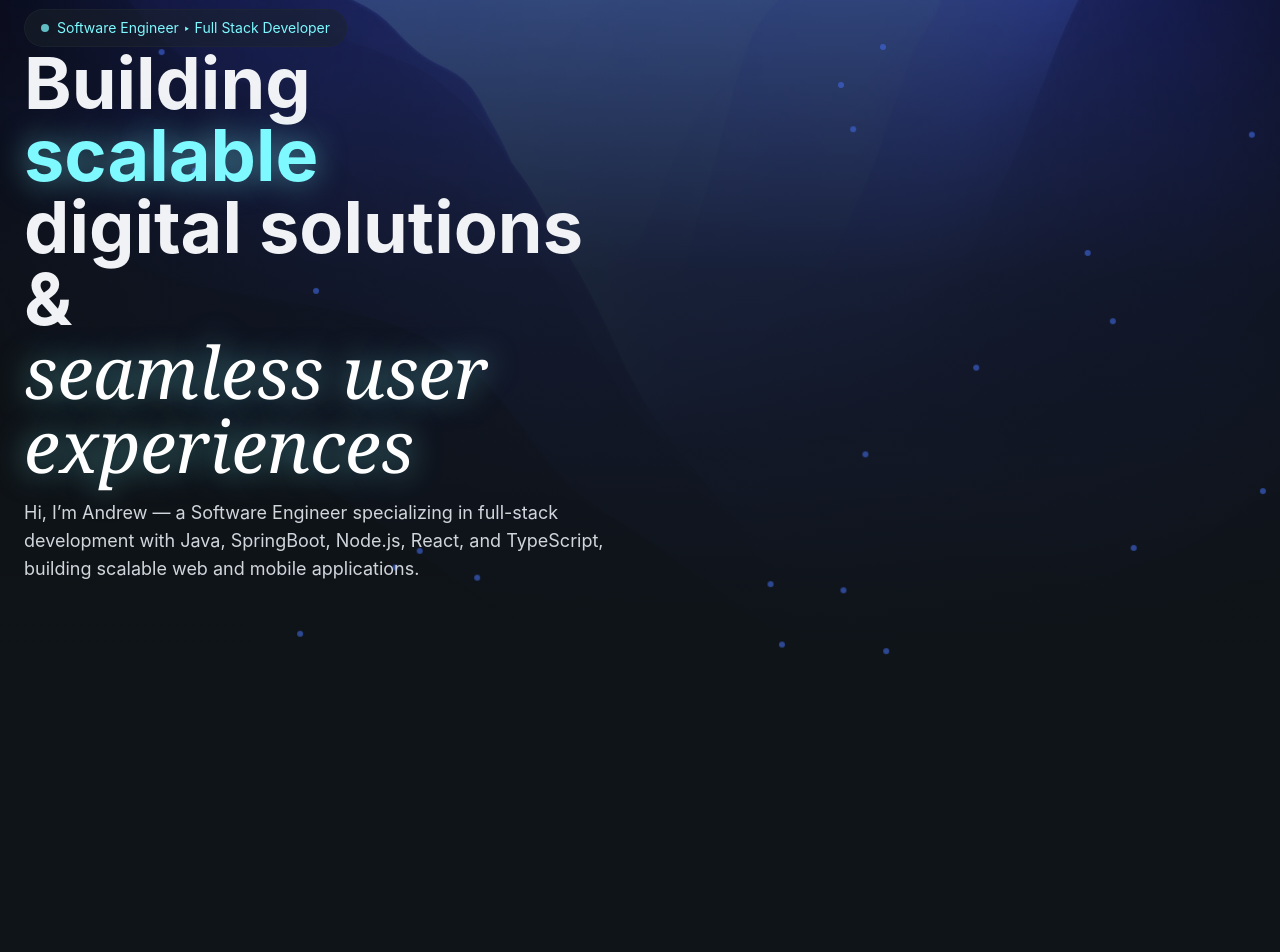
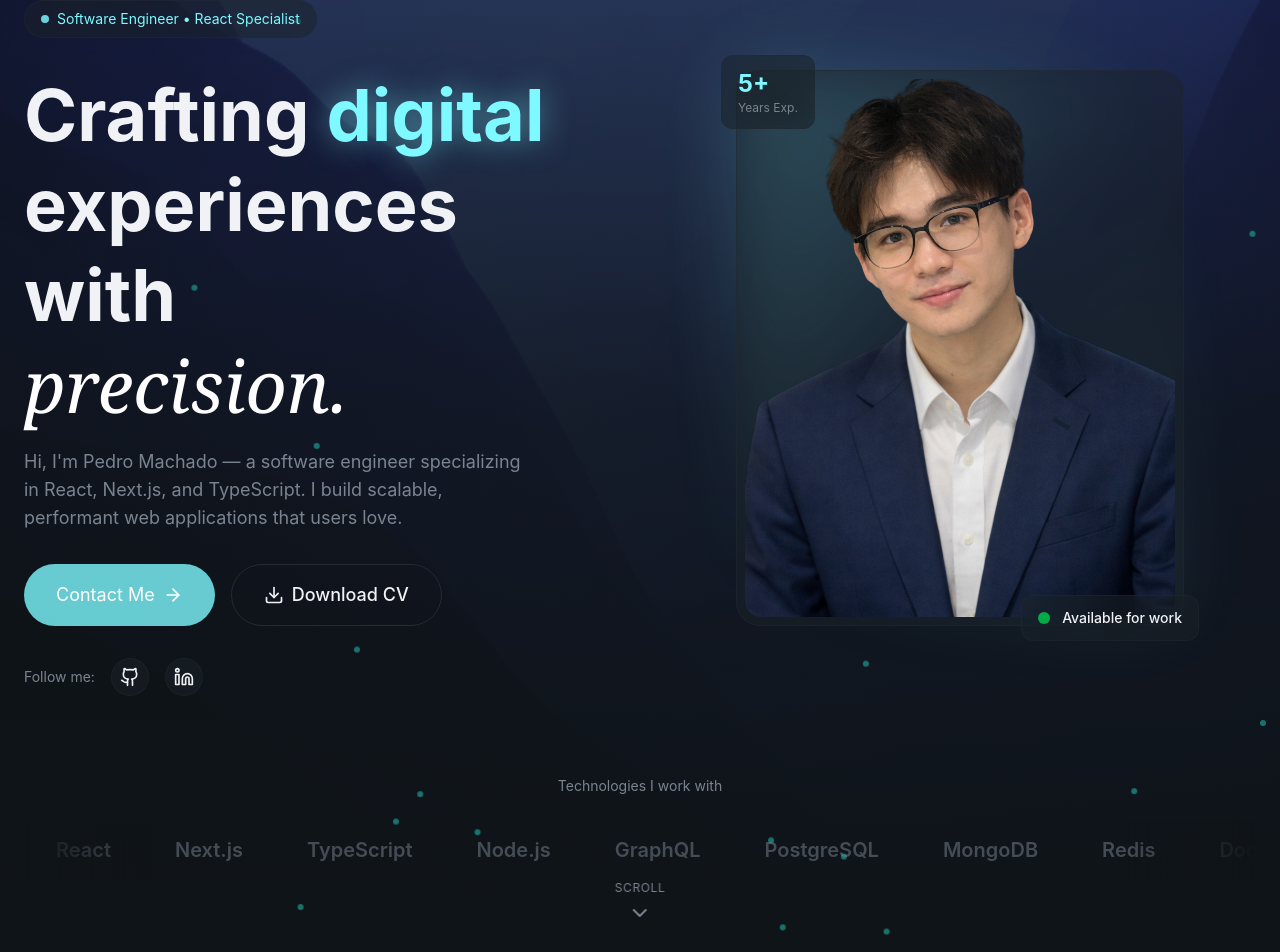
Before and after one commit to andrewcoder2005/dev-personal-portfolio, a React (Vite) app: page / in a window 1280 px wide. Shown: the part 128-1080 px from the top of the page. Before the commit the page ends 800 px from the top, so only its background shows below. Built offline with nearby package versions, Linux system fonts and the light colour scheme.

Commit message:
updated hero section

```diff
--- a/src/App.tsx
+++ b/src/App.tsx
@@ -1,7 +1,7 @@
 import About from "./sections/About"
 import Contact from "./sections/Contact"
 import Experience from "./sections/Experience"
-import Hero from "./sections/Hero"
+import {Hero} from "./sections/Hero"
 import Projects from "./sections/Projects"
 import Testimonials from "./sections/Testimonials"
 import Navbar from "./layout/Navbar"
--- /dev/null
+++ b/src/components/AnimatedBorderButton.tsx
@@ -0,0 +1,43 @@
+import { type ReactNode } from "react";
+import { Download } from "lucide-react";
+
+type AnimatedBorderButtonProps = {
+  children: ReactNode;
+};
+
+export const AnimatedBorderButton = ({ children }: AnimatedBorderButtonProps) => {
+  return (
+    <button
+      className="relative bg-transparent border border-border
+        text-foreground hover:border-primary/50 transition-all
+        duration-1000 focus:outline-none focus-visible:ring-2
+        focus-visible:ring-primary focus-visible:ring-offset-2
+        disabled:opacity-50 disabled:cursor-not-allowed group
+        px-8 py-4 text-lg font-medium rounded-full overflow-visible
+        animated-border"
+    >
+      <svg
+        className="absolute left-0 top-0 w-full h-full pointer-events-none download-cv-border"
+        viewBox="0 0 200 60"
+        preserveAspectRatio="none"
+        style={{ overflow: "visible" }}
+      >
+        <path
+          d="M 30,1 A 29,29 0 0 0 1,30 L 1,30 A 29,29 0 0 0 30,59 L 170,59 A 29,29 0 0 0 199,30 L 199,30 A 29,29 0 0 0 170,1 Z"
+          fill="none"
+          stroke="var(--color-primary)"
+          strokeWidth="2"
+          strokeDasharray="400 550"
+          strokeDashoffset="400"
+          strokeLinecap="round"
+          strokeLinejoin="round"
+          className="animated-border-path"
+        />
+      </svg>
+
+      <span className="relative z-10 flex items-center justify-center gap-2">
+        {children}
+      </span>
+    </button>
+  );
+};
--- a/src/components/Button.tsx
+++ b/src/components/Button.tsx
@@ -1,19 +1,22 @@
 import React, { type ButtonHTMLAttributes, type ReactNode } from 'react'
 type ButtonProps = {
-    size?:'sm' | 'default' | 'lg',
+  size?: 'sm' | 'default' | 'lg',
   children: ReactNode
 } & ButtonHTMLAttributes<HTMLButtonElement>
 
-function Button({size ='default',children, ...props} :ButtonProps) {
+function Button({ size = 'default', children, ...props }: ButtonProps) {
   const sizeClasses = {
     sm: 'px-4 py-2 text-sm',
     default: 'px-6 py-3 text-base',
     lg: 'px-8 py-4 text-lg',
   }
-const baseClasses = `relative overflow-hidden rounded-full focus:outline-none focus-visible:ring-2 focus-visible:ring-primary bg-primary text-primary-foreground hover:bg-primary/90`
+  const baseClasses = `relative overflow-hidden rounded-full
+  focus:outline-none focus-visible:ring-2 focus-visible:ring-primary
+  bg-primary/80 text-primary-foreground hover:bg-primary
+  transition-colors duration-300`
   const classes = `${baseClasses} ${sizeClasses[size]}`;
   return (
-    <button className= {classes} {...props}>
+    <button className={classes} {...props}>
       <span className='relative flex items-center justify-center gap-2'>{children}</span>
     </button>
   )
--- a/src/sections/Hero.tsx
+++ b/src/sections/Hero.tsx
@@ -1,53 +1,201 @@
-import React from 'react'
+import Button from "../components/Button";
+import {
+  ArrowRight,
+  ChevronDown,
+  Github,
+  Linkedin,
+  Twitter,
+  Download,
+} from "lucide-react";
+import {AnimatedBorderButton} from "../components/AnimatedBorderButton";
 
-export default function Hero() {
+const skills = [
+  "React",
+  "Next.js",
+  "TypeScript",
+  "Node.js",
+  "GraphQL",
+  "PostgreSQL",
+  "MongoDB",
+  "Redis",
+  "Docker",
+  "AWS",
+  "Vercel",
+  "Tailwind CSS",
+  "Prisma",
+  "Jest",
+  "Cypress",
+  "Figma",
+  "Git",
+  "GitHub Actions",
+];
+
+export const Hero = () => {
   return (
-    <section className='relative min-h-screen flex items-center overflow-hidden'>
-      {/* Background */}
-      <div className="absolute inset-0 -z-10">
-        <img src="/hero-bg.jpg" alt="hero image" className='w-full h-full object-cover opacity-70' />
-        <div className="absolute inset-0 bg-gradient-to-b from-background/20 via-background/80 to-background"></div>
-        {/* blue dots */}
-        <div className='absolute inset-0 overflow-hidden pointer-events-none'>
+    <section className="relative min-h-screen flex items-center overflow-hidden">
+      {/* Bg */}
+      <div className="absolute inset-0">
+        <img
+          src="/hero-bg.jpg"
+          alt="Hero image"
+          className="w-full h-full object-cover opacity-40"
+        />
+        <div className="absolute inset-0 bg-gradient-to-b from-background/20 via-background/80 to-background" />
+      </div>
+
+      {/* Green Dots */}
+      <div className="absolute inset-0 overflow-hidden pointer-events-none">
         {[...Array(30)].map((_, i) => (
-            <div className="absolute w-1.5 h-1.5 rounded-full opacity-60 slow-drift"
+          <div
+            className="absolute w-1.5 h-1.5 rounded-full opacity-60"
             style={{
-                backgroundColor: "#4169E1",
+              backgroundColor: "#20B2A6",
               left: `${Math.random() * 100}%`,
               top: `${Math.random() * 100}%`,
-                animation: `slow-drift ${15 + Math.random() * 20}s ease-in-out infinite`,
-                animationDelay: `${Math.random() * 5}s`
-              }}></div>
+              animation: `slow-drift ${
+                15 + Math.random() * 20
+              }s ease-in-out infinite`,
+              animationDelay: `${Math.random() * 5}s`,
+            }}
+          />
+        ))}
+      </div>
+
+      {/* Content */}
+      <div className="container mx-auto px-6 pt-32 pb-20 relative z-10">
+        <div className="grid lg:grid-cols-2 gap-12 items-center">
+          {/* Left Column - Text Content */}
+          <div className="space-y-8">
+            <div className="animate-fade-in">
+              <span className="inline-flex items-center gap-2 px-4 py-2 rounded-full glass text-sm text-primary">
+                <span className="w-2 h-2 bg-primary rounded-full animate-pulse" />
+                Software Engineer • React Specialist
+              </span>
+            </div>
+
+            {/* Headline */}
+            <div className="space-y-4">
+              <h1 className="text-5xl md:text-6xl lg:text-7xl font-bold leading-tight animate-fade-in animation-delay-100">
+                Crafting <span className="text-primary glow-text">digital</span>
+                <br />
+                experiences with
+                <br />
+                <span className="font-serif italic font-normal text-white">
+                  precision.
+                </span>
+              </h1>
+              <p className="text-lg text-muted-foreground max-w-lg animate-fade-in animation-delay-200">
+                Hi, I'm Pedro Machado — a software engineer specializing in
+                React, Next.js, and TypeScript. I build scalable, performant web
+                applications that users love.
+              </p>
+            </div>
+
+            {/* CTAs */}
+            <div className="flex flex-wrap gap-4 animate-fade-in animation-delay-300">
+              <Button size="lg">
+                Contact Me <ArrowRight className="w-5 h-5" />
+              </Button>
+              <AnimatedBorderButton >
+                <Download className="w-5 h-5" />
+                Download CV
+              </AnimatedBorderButton>
+            </div>
+
+            {/* Social Links */}
+            <div className="flex items-center gap-4 animate-fade-in animation-delay-400">
+              <span className="text-sm text-muted-foreground">Follow me: </span>
+              {[
+                { icon: Github, href: "https://github.com/andrewcoder2005" },
+                { icon: Linkedin, href: "https://www.linkedin.com/in/nguyen-vu-pham-2241042a4/#" },
+              ].map((social, idx) => (
+                <a
+                  key={idx}
+                  href={social.href}
+                  className="p-2 rounded-full glass hover:bg-primary/10 hover:text-primary transition-all duration-300"
+                >
+                  {<social.icon className="w-5 h-5" />}
+                </a>
               ))}
             </div>
           </div>
-      {/* Content */}
-      <div className="container relative mx-auto px-6 pt-32 pb-20 z-10">
-        <div className="grid lg:grid-cols-2 gap-12 items-center">
-          {/* Left section context*/}
-          <div className="space-y-8">
-            <div className="animate-fade-in">
-              <span className='inline-flex items-center gap-2 px-4 py-2 rounded-full glass text-sm text-primary'>
-                <span className='w-2 h-2 bg-primary rounded-full animate-pulse' />Software Engineer ‣ Full Stack Developer
+          {/* Right Column - Profile Image */}
+          <div className="relatice animate-fade-in animation-delay-300">
+            {/* Profile Image */}
+            <div className="relative max-w-md mx-auto">
+              <div
+                className="absolute inset-0
+              rounded-3xl bg-gradient-to-br
+              from-primary/30 via-transparent
+              to-primary/10 blur-2xl animate-pulse"
+              />
+              <div className="relative glass rounded-3xl p-2 glow-border">
+                <img
+                  src="/headshot.png"
+                  alt="Pedro Machado"
+                  className="w-full aspect-[4/5] object-cover rounded-2xl"
+                />
+
+                {/* Floating Badge */}
+                <div className="absolute -bottom-4 -right-4 glass rounded-xl px-4 py-3 animate-float">
+                  <div className="flex items-center gap-3">
+                    <div className="w-3 h-3 bg-green-500 rounded-full animate-pulse" />
+                    <span className="text-sm font-medium">
+                      Available for work
                     </span>
-              <div className='space-y-4'>
-              <h1 className="text-5xl md:text-6xl font-bold lg:text-7xl tleading-tight animate-fade-in">
-                Building <span className='text-primary glow-text'>scalable</span><br />
-                digital solutions &<br />
-                <span className='font-serif italic font-normal text-white glow-text'>
-                  seamless user experiences
-                </span>
-              </h1>
-              <p className="mt-4 text-lg text-gray-300 animate-fade-in">
-                Hi, I’m Andrew — a Software Engineer specializing in full-stack development with Java, SpringBoot, Node.js, React, and TypeScript, building scalable web and mobile applications.
-              </p>
+                  </div>
+                </div>
+                {/* Stats Badge */}
+                <div className="absolute -top-4 -left-4 glass rounded-xl px-4 py-3 animate-float animation-delay-500">
+                  <div className="text-2xl font-bold text-primary">5+</div>
+                  <div className="text-xs text-muted-foreground">
+                    Years Exp.
                   </div>
                 </div>
               </div>
-          {/* Right section profile img */}
-          <div className=""></div>
             </div>
           </div>
-    </section >
-  )
-}
+        </div>
+
+        {/* Skills Section */}
+        <div className="mt-20 animate-fade-in animation-delay-600">
+          <p className="text-sm text-muted-foreground mb-6 text-center">
+            Technologies I work with
+          </p>
+          <div className="relative overflow-hidden">
+            <div
+              className="absolute left-0 top-0 bottom-0 w-32
+             bg-gradient-to-r from-background to-transparent z-10"
+            />
+            <div
+              className="absolute right-0 top-0 bottom-0 w-32
+             bg-gradient-to-l from-background to-transparent z-10"
+            />
+            <div className="flex animate-marquee">
+              {[...skills, ...skills].map((skill, idx) => (
+                <div key={idx} className="flex-shrink-0 px-8 py-4">
+                  <span className="text-xl font-semibold text-muted-foreground/50 hover:text-muted-foreground transition-colors">
+                    {skill}
+                  </span>
+                </div>
+              ))}
+            </div>
+          </div>
+        </div>
+      </div>
+
+      <div
+        className="absolute bottom-8 left-1/2 -translate-x-1/2
+      animate-fade-in animation-delay-800"
+      >
+        <a
+          href="#about"
+          className="flex flex-col items-center gap-2 text-muted-foreground hover:text-primary transition-colors group"
+        >
+          <span className="text-xs uppercase tracking-wider">Scroll</span>
+          <ChevronDown className="w-6 h-6 animate-bounce" />
+        </a>
+      </div>
+    </section>
+  );
+};
```
Also changed, not shown: src/index.css (+16 -0 lines), public/headshot.png (added). Lines whose indentation alone changed are shown as unchanged.
